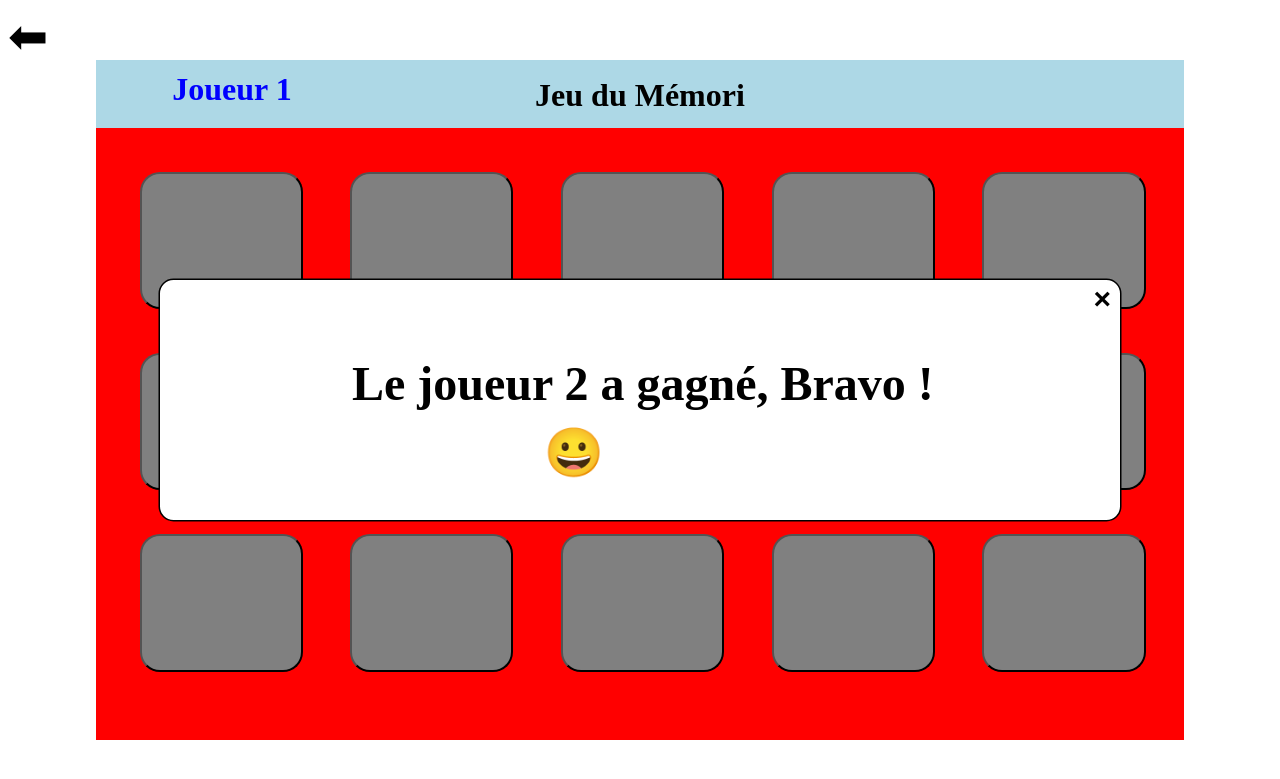
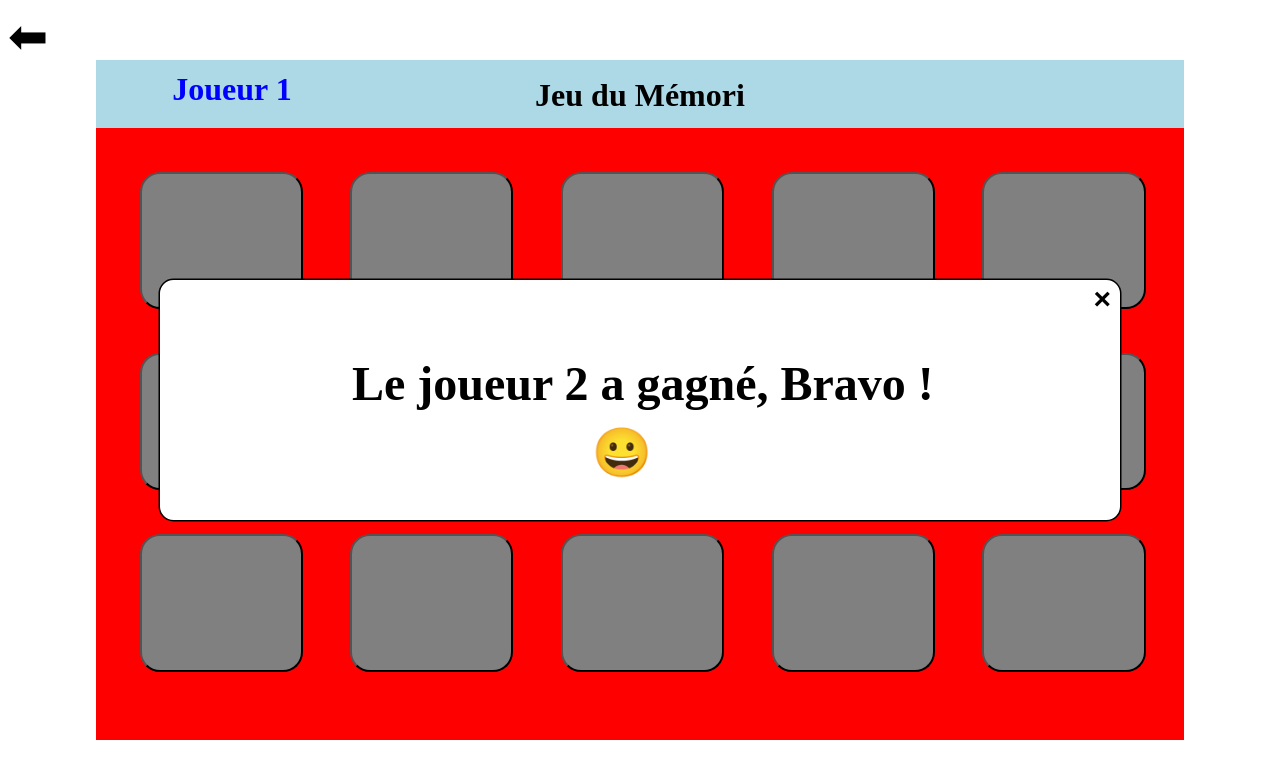
Before and after one commit to SamSamsung/Time-killer, a PHP site: page /memo.html in a window 1280 px wide. Shown: the top 779 px of the page. Run offline with PHP 8.4, Linux system fonts and the light colour scheme.

Commit message:
Update style_memo.css

```diff
--- a/css/style_memo.css
+++ b/css/style_memo.css
@@ -70,7 +70,7 @@
 
 
 .emoji {
-    margin-left: 20%;
+    margin-left: 25%;
     margin-top: 15%;
 }
 
```
Lines whose indentation alone changed are shown as unchanged.
